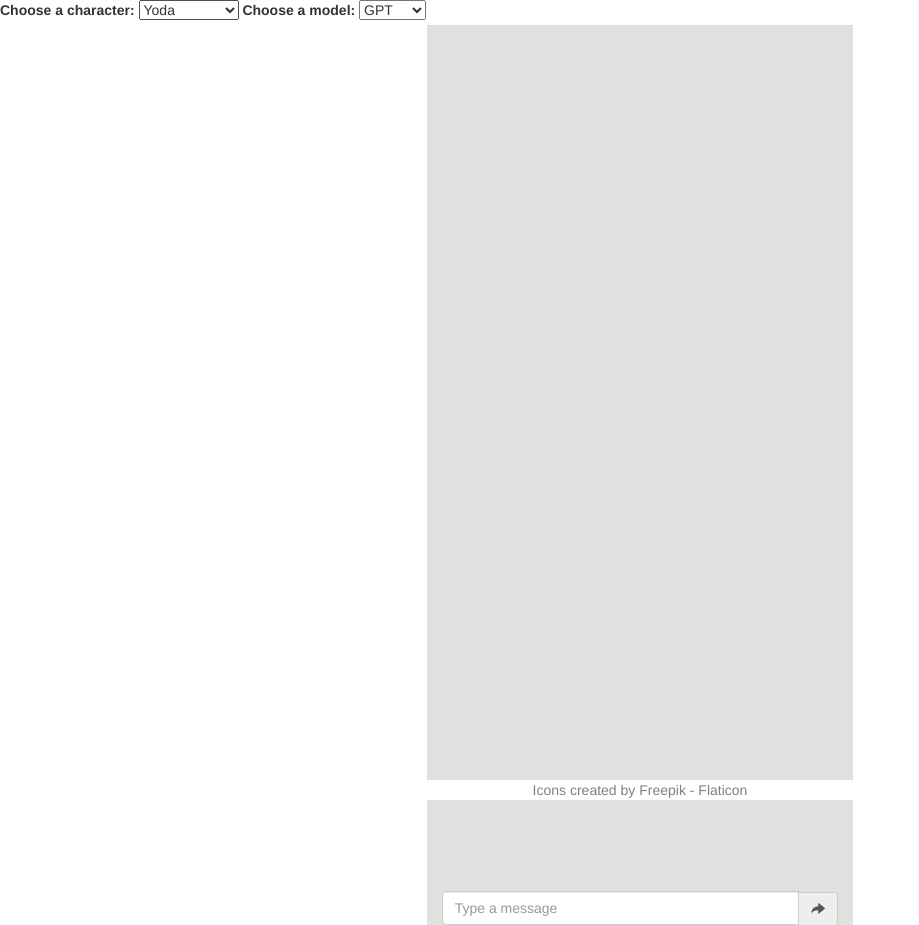
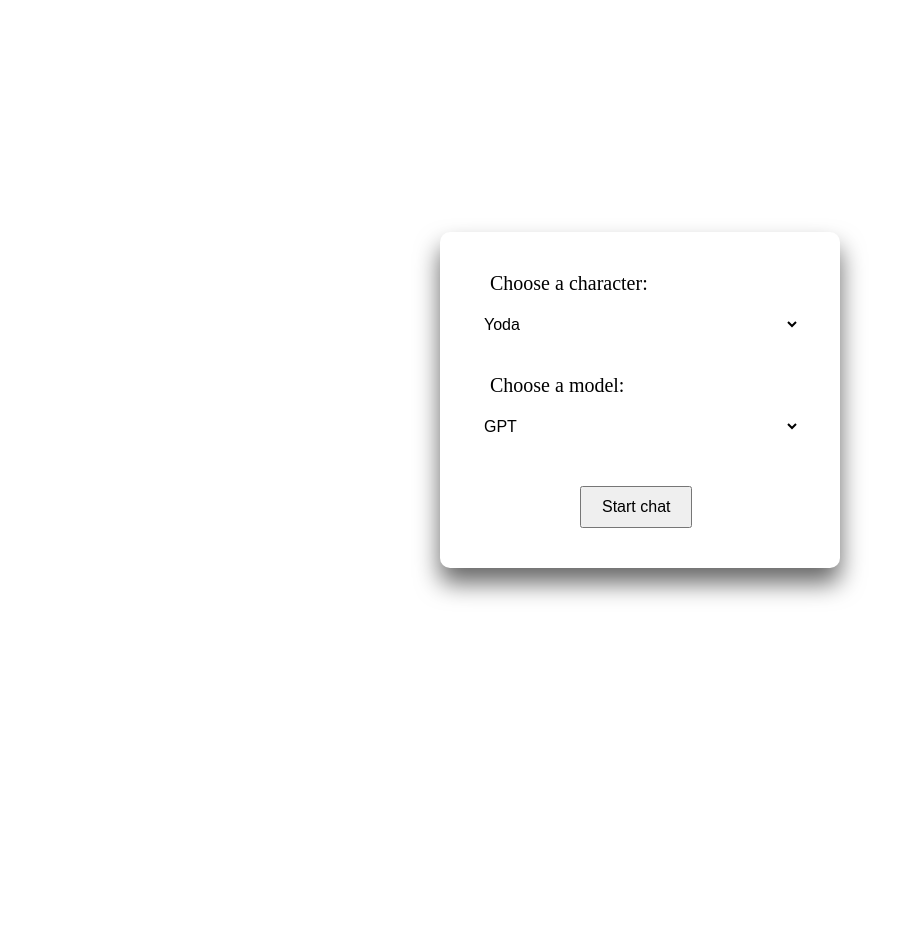
Before and after one commit to 4ku/character_chatbots, a FastAPI app: page / in a window 1280 px wide. Shown: the whole page, without its empty margins (0-919 px from the left). After the commit the page ends 599 px from the top, so only its background shows below. Run offline with FastAPI, Linux system fonts and the light colour scheme; parts of the project's set-up code (start-up, migrations or seed data) failed here and were passed over; some libraries are stand-ins or nearby versions.

Commit message:
1) Design was changed. 2) Now we can switch between the models and characters

```diff
--- a/app/main.py
+++ b/app/main.py
@@ -1,8 +1,8 @@
 # FastAPI imports
 import uvicorn
 from typing import Optional
-from fastapi import FastAPI, Request, Form
-from fastapi.responses import HTMLResponse
+from fastapi import FastAPI, Request, Form, HTTPException
+from fastapi.responses import HTMLResponse, RedirectResponse
 from fastapi.staticfiles import StaticFiles
 from fastapi.templating import Jinja2Templates
 from html_utils import build_html_chat
@@ -13,11 +13,15 @@ from dataset.yoda.personality import yoda_personality
 from dataset.sponge_bob.personality import sponge_bob_personality
 
 MODELS_FOLDER = 'gpt_models/models'
+
+# This is a global vars
+# To allow correct behaviour for multiple
+# users we need to use Sessions
 history = []
+model_character = ''
+model_type = ''
 
 app = FastAPI()
-
-
 # mounts the static folder that contains the css file
 app.mount("/static", StaticFiles(directory="static"), name="static")
 
@@ -26,20 +30,59 @@ app.mount("/static", StaticFiles(directory="static"), name="static")
 templates = Jinja2Templates(directory="templates")
 
 
-@app.post("/", response_class=HTMLResponse)
-@app.get("/", response_class=HTMLResponse)
+# Combine this 2 functions
+@app.get("/")
+def index(request: Request):
+    return templates.TemplateResponse("index.html", {"request": request})
+
+
+@app.post("/")
+async def process_form(request: Request, character: str = Form(...), model: str = Form(...)):
+    global model_character, model_type, history
+    history = []
+    model_character = character
+    model_type = model
+    return RedirectResponse("/chat")
+
+
+@app.post("/chat", response_class=HTMLResponse)
+@app.get("/chat", response_class=HTMLResponse)
 async def root(request: Request, message: Optional[str] = Form(None)):
-    global history
+    global model_character, model_type, history
+
+    if model_character is None or model_type is None:
+        raise HTTPException(status_code=404, detail="Form data not found")
+
+    model_personality = ''
+    if model_character == 'yoda':
+        model_personality = yoda_personality
+    elif model_character == 'sponge_bob':
+        model_personality = sponge_bob_personality
+
+    if model_type != 'TF-IDF':
+        model_args = ConvAIArgs()
+        model_args.max_history = 2
+        model_args.max_length = 30
+        model_args.num_candidates = 1
+        model_args.reprocess_input_data = True
+
+        model = ConvAIModel(
+            model_type=f'{model_type}',
+            model_name=f'{MODELS_FOLDER}/{model_type}-persona-{model_character}',
+            use_cuda=True,
+            args=model_args
+        )
+
     # if the Form is not None, then get a reply from the bot
     if message is not None:
 
         # gets a response of the AI bot
-        _, history = model.interact_single(message, history, yoda_personality)
+        _, history = model.interact_single(message, history, model_personality)
 
         # converts the chat history into an HTML dialog
         chat_html = '\n'.join([
             build_html_chat(is_me=i %
-                            2 == 0, text=msg)
+                            2 == 0, character=model_character, text=msg)
             for i, msg in enumerate(history)
         ])
 
@@ -48,25 +91,14 @@ async def root(request: Request, message: Optional[str] = Form(None)):
 
     message_dict = {
         "request": request,
-        "chat": chat_html
+        "chat": chat_html,
+        "model": model_type
     }
 
     # returns the final HTML
-    return templates.TemplateResponse("index.html", message_dict)
+    return templates.TemplateResponse("chat.html", message_dict)
 
 # initialises the chatbot model and starts the uvicorn app
 if __name__ == "__main__":
-    model_args = ConvAIArgs()
-    model_args.max_history = 2
-    model_args.max_length = 30
-    model_args.num_candidates = 1
-    model_args.reprocess_input_data = True
 
-    model = ConvAIModel(
-        model_type='gpt2',
-        model_name=f'{MODELS_FOLDER}/gpt2-persona-yoda',
-        use_cuda=True,
-        args=model_args
-    )
-
-    uvicorn.run(app, host="0.0.0.0", port=8000)
+    uvicorn.run(app, host="0.0.0.0", port=8001)
--- a/app/static/styles.css
+++ b/app/static/styles.css
@@ -65,7 +65,7 @@ under the MIT license
 
 .frame {
     background: #e0e0de;
-    height: 900px;
+    height: 800px;
     overflow: hidden;
     padding: 0;
 }
@@ -88,6 +88,14 @@ body>div>div>div.msj-rta.macro {
     margin: auto;
     margin-left: 1%;
 }
+
+header {
+    display: flex;
+    justify-content: space-between;
+    align-items: center;
+    padding: 30px 10%;
+}
+
 
 ul {
     width: 100%;
@@ -158,3 +166,51 @@ input:focus {
     color: gray;
     text-align: center;
 }
+
+.form__box {
+    position: absolute;
+    top: 50%;
+    left: 50%;
+    width: 400px;
+    padding: 40px;
+    transform: translate(-50%, -50%);
+    box-sizing: border-box;
+    box-shadow: 0 15px 25px rgba(0, 0, 0, 0.6);
+    border-radius: 10px;
+}
+
+.form__box h2 {
+    margin: 0 0 30px;
+    padding: 0;
+    text-align: center;
+}
+
+.form__box select {
+    width: 100%;
+    padding: 10px 0;
+    font-size: 16px;
+    margin-top: 10px;
+    margin-bottom: 30px;
+    border: none;
+    border-radius: 1px solid;
+    outline: none;
+    background: transparent;
+}
+
+.form__box label {
+    position: relative;
+    font-size: 20px;
+    pointer-events: none;
+    margin-left: 10px;
+
+}
+
+.submit {
+    margin-left: 100px;
+    margin-top: 10px;
+    position: relative;
+    display: inline-block;
+    padding: 10px 20px;
+    font-size: 16px;
+    overflow: hidden;
+}
--- a/app/templates/index.html
+++ b/app/templates/index.html
@@ -1,60 +1,32 @@
-<!------
-This code is an adaptation of the original work of pablocorezzola
-provided at https://bootsnipp.com/snippets/y8e4W
-under the MIT license
-
-Avatar icons were obtained from:
-
-bot:
-https://www.flaticon.com/free-icon/bot_1786548?term=bot%20avatar&page=1&position=1&page=1&position=1&related_id=1786548&origin=search
-
-human:
-https://www.flaticon.com/premium-icon/man_2202112?term=avatar&page=1&position=2&page=1&position=2&related_id=2202112&origin=search
----------->
-
 <!DOCTYPE html>
-<html>
+<html lang="en">
 
 <head>
-    <script src="http://code.jquery.com/jquery-1.11.1.min.js"></script>
-    <link href="https://use.fontawesome.com/releases/v5.0.7/css/all.css" rel="stylesheet">
-    <link href="https://stackpath.bootstrapcdn.com/bootstrap/3.0.0/css/bootstrap.min.css" rel="stylesheet"
-        id="bootstrap-css">
-    <script src="https://stackpath.bootstrapcdn.com/bootstrap/3.0.0/js/bootstrap.min.js"></script>
+    <meta charset="UTF-8">
+    <meta http-equiv="X-UA-Compatible" content="IE=edge">
+    <meta name="viewport" content="width=device-width, initial-scale=1.0">
     <link rel="stylesheet" href="{{ url_for('static', path='/styles.css') }}">
+    <title>Document</title>
 </head>
 
 <body>
-    <!-- Add proper styling and functionality-->
+    <form class="form__box" action="/" method="post">
         <label for="character">Choose a character:</label>
         <select name="character" id="character">
-        <option value="Yoda">Yoda</option>
-        <option value="Sponge Bob">Sponge Bob</option>
+            <option value="yoda">Yoda</option>
+            <option value="sponge_bob">Sponge Bob</option>
         </select>
+        <br>
         <label for="model">Choose a model:</label>
-    <select name="model" id="character">
-        <option value="GPT">GPT</option>
-        <option value="GPT2">GPT2</option>
+        <select name="model" id="model">
+            <option value="gpt">GPT</option>
+            <option value="gpt2">GPT2</option>
             <option value="TF-IDF">TF-IDF</option>
         </select>
         <br>
-    <div class="col-sm-4 col-sm-offset-4 frame">
-        <ul>
-            {{ chat|safe }}
-        </ul>
-        <div>
-            <form class="col-sm-12" name="frm1" method="post" action="/">
-                <div class="input-group">
-                    <input type="text" class="form-control" name="message" placeholder="Type a message">
-                    <span class="btn input-group-addon glyphicon glyphicon-share-alt" onclick="frm1.submit()"></span>
-                </div>
+        <button class="submit" type="submit">Start chat</button>
     </form>
-        </div>
-    </div>
+
 </body>
-<footer>
-    <a class="footer" href="https://www.flaticon.com/free-icons" title="icons">
-        Icons created by Freepik - Flaticon
-    </a>
-</footer>
-<html>
+
+</html>
```
Also changed, not shown: app/html_utils.py (+29 -26 lines), app/old_main.py (deleted, +0 -57 lines), app/templates/chat.html (added, +51 -0 lines), app/static/avatar_sponge_bob.png (added), app/static/avatar_yoda.png (added), requirements.txt (renamed from app/requirements.txt). Lines whose indentation alone changed are shown as unchanged.
